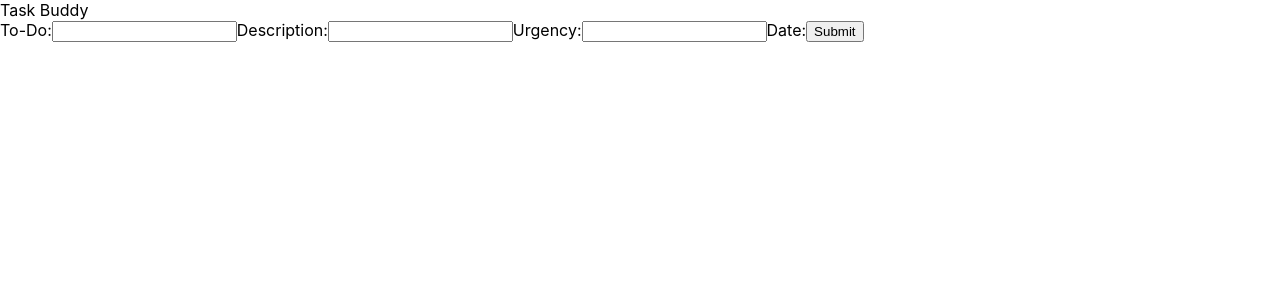
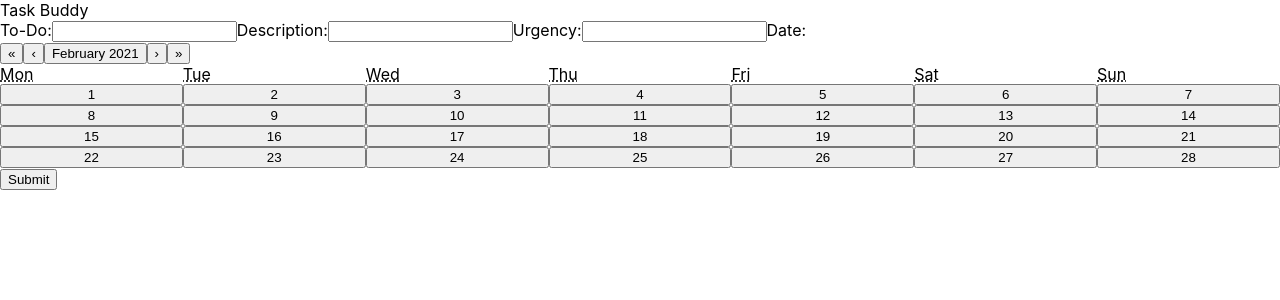
Before and after one commit to mpgasbarro/northOne-todo, a React (Create React App) app: page / in a window 1280 px wide. Shown: the top 300 px of the page. Built offline with nearby package versions, Linux system fonts and the light colour scheme.

Commit message:
have all components now rendering on todo component, including date

```diff
--- a/src/Home/Home.js
+++ b/src/Home/Home.js
@@ -10,10 +10,7 @@ class Home extends Component {
 				todo: '',
 				description: '',
 				urgency: '',
-				// todo: '',
-				// description: '',
-				// urgency: '',
-				// date: '',
+				date: new Date(),
 			},
 			showList: false,
 			arrayOfTodos: [],
@@ -21,7 +18,6 @@ class Home extends Component {
 	}
 
 	handleChangeTodo = (e) => {
-		console.log(e.target);
 		this.setState({
 			allTodos: {
 				...this.state.allTodos,
@@ -30,7 +26,6 @@ class Home extends Component {
 		});
 	};
 	handleChangeDescription = (e) => {
-		console.log(e.target);
 		this.setState({
 			allTodos: {
 				...this.state.allTodos,
@@ -39,11 +34,18 @@ class Home extends Component {
 		});
 	};
 	handleChangeUrgency = (e) => {
-		console.log(e.target);
 		this.setState({
 			allTodos: {
 				...this.state.allTodos,
 				urgency: e.target.value,
+			},
+		});
+	};
+	handleChangeDate = (date) => {
+		this.setState({
+			allTodos: {
+				...this.state.allTodos,
+				date: date,
 			},
 		});
 	};
@@ -53,29 +55,10 @@ class Home extends Component {
 
 		this.setState((prevState) => ({
 			arrayOfTodos: [...prevState.arrayOfTodos, prevState.allTodos],
-			allTodos: { todo: '', description: '', urgency: '' },
+			allTodos: { todo: '', description: '', urgency: '', date: new Date() },
 		}));
 		this.setState({ showList: true });
 	};
-
-	// handleChangeTodo = (e) => {
-	//     this.setState({ todo: e.target.value })
-	//     this.setState({allTodos[todo]: e.target.value});
-	// };
-	// handleChangeDescription = (e) => {
-	// 	this.setState({ description: e.target.value });
-	// };
-	// handleChangeUrgency = (e) => {
-	// 	this.setState({ urgency: e.target.value });
-	// };
-	// handleChangeDate = (date) => {
-	// 	this.setState({ date });
-	// };
-
-	// onSubmit = (e) => {
-	// 	e.preventDefault();
-	// 	this.setState({ showList: true });
-	// };
 
 	render() {
 		console.log(this.state.allTodos);
@@ -114,10 +97,11 @@ class Home extends Component {
 						</label>
 						<label>
 							Date:
-							{/* <Calendar
+							<Calendar
 								// value={this.state.date}
 								onChange={this.handleChangeDate}
-							/> */}
+								value={this.state.allTodos.date}
+							/>
 						</label>
 						<button onClick={this.handleSubmit}> Submit</button>
 					</form>
```
Also changed, not shown: 1 other file (tests, documents, lock files or other folders).
